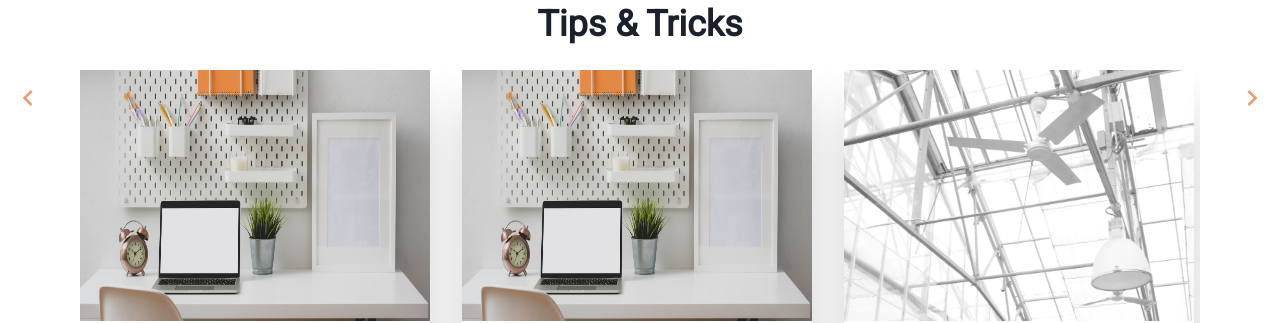
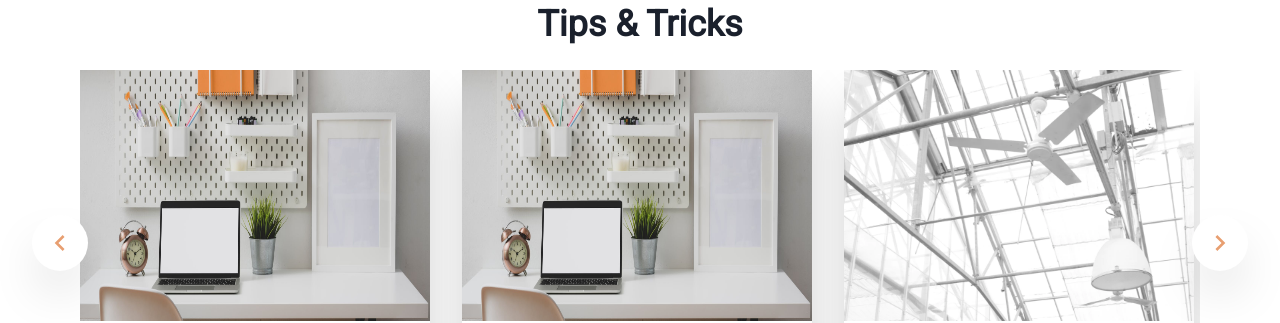
Before and after one commit to damaestro165/funiro, a React (Create React App) app: page / in a window 1280 px wide. Shown: the part 2526-2849 px from the top of the page. Built offline with nearby package versions, Linux system fonts and the light colour scheme.

Commit message:
fix: tips

```diff
--- a/src/components/Card.jsx
+++ b/src/components/Card.jsx
@@ -3,7 +3,7 @@ import React from 'react';
 
 function CardTips({ data }) {
   return (
-    <Card flexShrink={0} boxShadow='2xl'>
+    <Card flexShrink={0} boxShadow='2xl' h='full'>
       <Image src={data.image} w='350px' h='251px' />
       <CardBody>
         <Stack spacing={3}>
--- a/src/components/ProductCard.jsx
+++ b/src/components/ProductCard.jsx
@@ -50,7 +50,7 @@ const ProductCard = ({ data }) => {
           gap={5}
         >
           <Button w='full' color='#E89F71' backgroundColor='white'>
-            Check Out
+            Add to Cart
           </Button>
           <HStack spacing={6}>
             <HStack color='white'>
--- a/src/components/Tips.jsx
+++ b/src/components/Tips.jsx
@@ -43,24 +43,30 @@ function Tips() {
   const nextIndex = (currentIndex + 1) % Tricks.length;
 
   return (
-    <Center flexDir='column' gap='1.5rem' paddingY='2rem'>
+    <Center flexDir='column' gap='1.5rem' paddingY='2rem' position='relative'>
       <Heading fontSize='4xl'>Tips & Tricks</Heading>
-      <Box display='flex' overflow='hidden' marginX='5rem' gap='2rem'>
+      <Box display='flex' overflow='hidden' marginX='5rem' gap='2rem' h='full'>
         <Circle
           onClick={handlePrevious}
           children={<ChevronLeftIcon boxSize='2rem' color='#E89F71' />}
           size='3.5rem'
+          boxShadow='2xl'
           bg='white'
           position='absolute'
-          left='0'
+          zIndex='5'
+          left='2rem'
+          bottom='14rem'
         />
         <Circle
           onClick={handleNext}
           children={<ChevronRightIcon boxSize='2rem' color='#E89F71' />}
           size='3.5rem'
+          boxShadow='2xl'
           bg='white'
           position='absolute'
-          right='0'
+          zIndex='5'
+          right='2rem'
+          bottom='14rem'
         />
         <CardTips data={Tricks[prevIndex]} />
         <CardTips data={Tricks[currentIndex]} />
```
